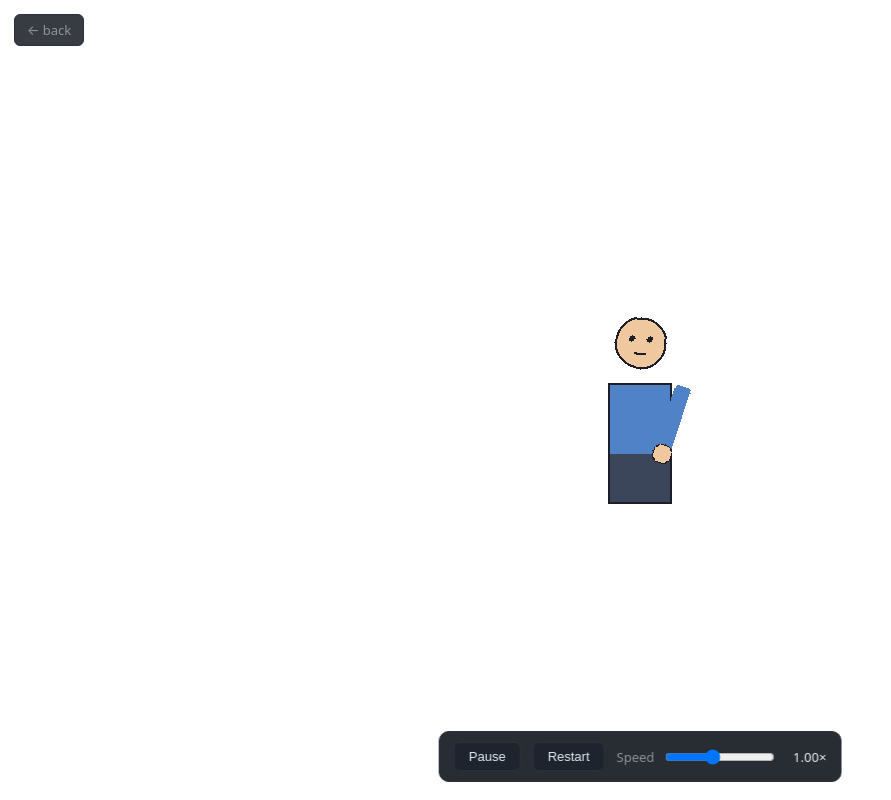
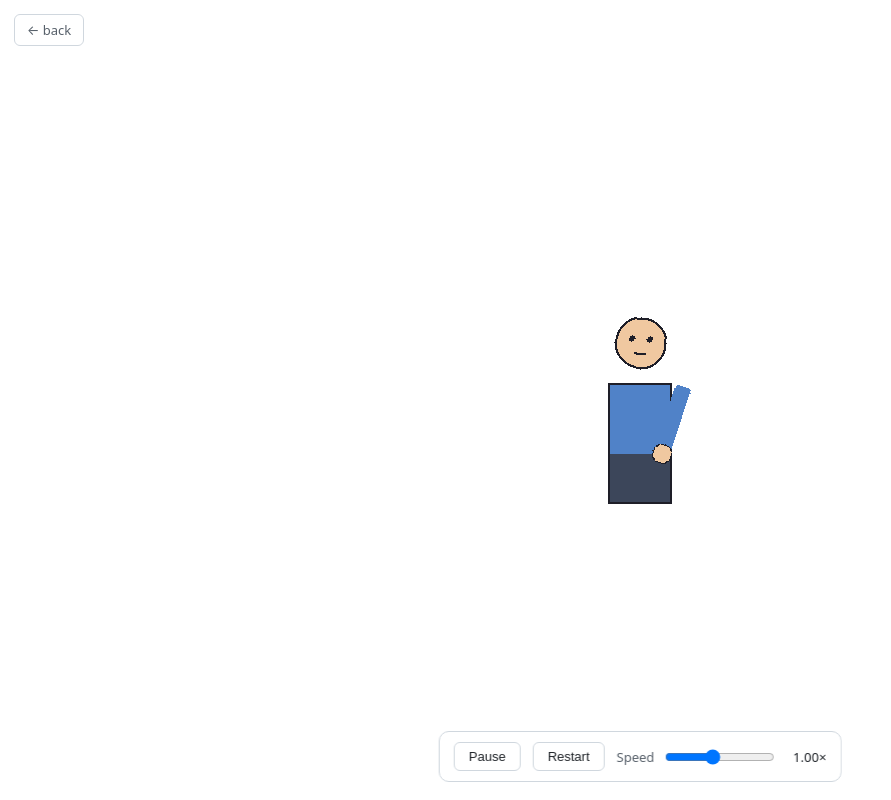
Before and after one commit to markgrossnickle/unity-to-html-playground, a website built with Vite: page html/examples/animation-playback/index.html in a window 1280 px wide. Shown: the whole page, without its empty margins (0-891 px from the left). Built offline with nearby package versions, Linux system fonts and the light colour scheme.

Commit message:
Flip examples to a light theme so the page reads as white

```diff
--- a/html/examples/animation-playback/style.css
+++ b/html/examples/animation-playback/style.css
@@ -29,18 +29,18 @@ body {
   top: 14px;
   left: 14px;
   z-index: 10;
-  color: #8b949e;
+  color: #57606a;
   text-decoration: none;
   font-size: 13px;
-  background: rgba(22, 27, 34, 0.85);
+  background: rgba(255, 255, 255, 0.85);
   padding: 6px 12px;
   border-radius: 6px;
-  border: 1px solid #2a313a;
+  border: 1px solid #d0d7de;
 }
 
 .back:hover {
-  color: #58a6ff;
-  border-color: #58a6ff;
+  color: #0969da;
+  border-color: #0969da;
 }
 
 .hud {
@@ -52,18 +52,18 @@ body {
   display: flex;
   gap: 12px;
   align-items: center;
-  background: rgba(22, 27, 34, 0.92);
+  background: rgba(255, 255, 255, 0.92);
   padding: 10px 14px;
   border-radius: 10px;
-  border: 1px solid #2a313a;
+  border: 1px solid #d0d7de;
   backdrop-filter: blur(6px);
   font-size: 13px;
 }
 
 .hud button {
-  background: #1d242d;
-  color: #e6edf3;
-  border: 1px solid #2a313a;
+  background: #ffffff;
+  color: #1f2328;
+  border: 1px solid #d0d7de;
   padding: 6px 14px;
   border-radius: 6px;
   font-size: 13px;
@@ -71,15 +71,15 @@ body {
 }
 
 .hud button:hover {
-  border-color: #58a6ff;
-  color: #58a6ff;
+  border-color: #0969da;
+  color: #0969da;
 }
 
 .hud .speed {
   display: flex;
   align-items: center;
   gap: 8px;
-  color: #8b949e;
+  color: #57606a;
 }
 
 .hud .speed input {
@@ -87,7 +87,7 @@ body {
 }
 
 .hud .speed output {
-  color: #e6edf3;
+  color: #1f2328;
   font-variant-numeric: tabular-nums;
   min-width: 42px;
   text-align: right;
--- a/html/examples/coloring-book/style.css
+++ b/html/examples/coloring-book/style.css
@@ -1,11 +1,11 @@
 :root {
   --bg: #ffffff;
-  --panel: #161b22;
-  --panel-2: #1d242d;
-  --fg: #e6edf3;
-  --muted: #8b949e;
-  --accent: #58a6ff;
-  --border: #2a313a;
+  --panel: #f4f6f8;
+  --panel-2: #ffffff;
+  --fg: #1f2328;
+  --muted: #57606a;
+  --accent: #0969da;
+  --border: #d0d7de;
   --radius: 10px;
   --topbar-h: 56px;
   --rail-w: 320px;
@@ -42,7 +42,7 @@ body {
   color: var(--muted);
   text-decoration: none;
   font-size: 13px;
-  background: rgba(22, 27, 34, 0.85);
+  background: rgba(255, 255, 255, 0.85);
   padding: 6px 12px;
   border-radius: 6px;
   border: 1px solid var(--border);
@@ -66,7 +66,7 @@ body {
   align-items: center;
   gap: 12px;
   padding: 10px 16px 10px 96px; /* leave room for the .back link */
-  background: rgba(14, 17, 22, 0.92);
+  background: rgba(255, 255, 255, 0.92);
   border-bottom: 1px solid var(--border);
   backdrop-filter: blur(6px);
   z-index: 20;
@@ -117,7 +117,7 @@ body {
   left: 0;
   right: var(--rail-w);
   bottom: 0;
-  background: #11161d;
+  background: #ffffff;
   /* keep mobile from interpreting drags as page-scroll */
   touch-action: none;
 }
@@ -216,7 +216,7 @@ body {
 .picker {
   position: fixed;
   inset: 0;
-  background: rgba(7, 10, 14, 0.7);
+  background: rgba(15, 20, 25, 0.45);
   display: none;
   align-items: center;
   justify-content: center;
```
